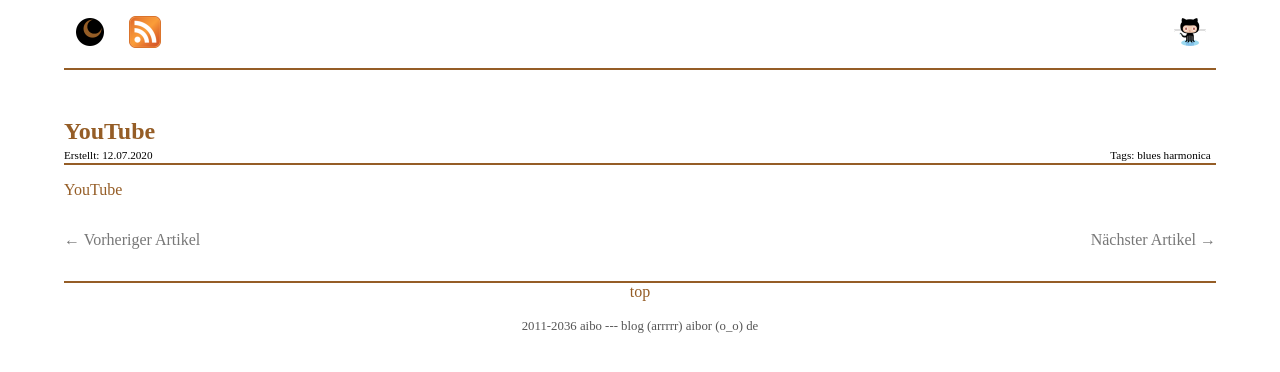
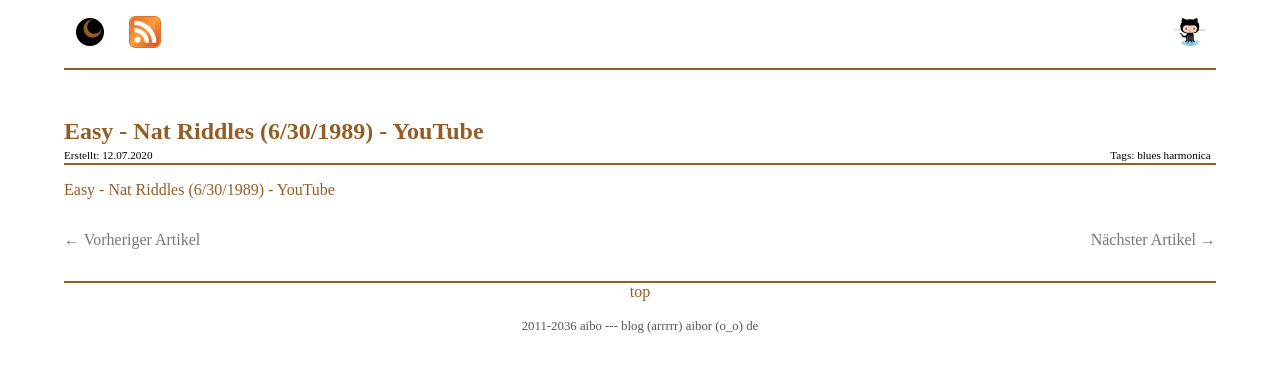
Before and after one commit to aibor/aibor.github.com, a Jekyll site: the page built from _posts/2020-07-12-202308.html, in a window 1280 px wide. Shown: the top 372 px of the page. Built offline with Jekyll 4.4.1, drawn with Linux system fonts in a browser that asks for light colours.

Commit message:
fix title

```diff
--- a/_posts/2020-07-12-202308.html
+++ b/_posts/2020-07-12-202308.html
@@ -2,7 +2,7 @@
 layout: post
 categories: links
 date: 2020-07-12 20:23:09
-title: "YouTube"
+title: "Easy - Nat Riddles (6/30/1989) - YouTube"
 tags: blues harmonica
 ---
-<a href="https://www.youtube.com/watch?v=jicW524vmec" title="YouTube">YouTube</a>
+<a href="https://www.youtube.com/watch?v=jicW524vmec" title="Easy - Nat Riddles (6/30/1989) - YouTube">Easy - Nat Riddles (6/30/1989) - YouTube</a>
```
